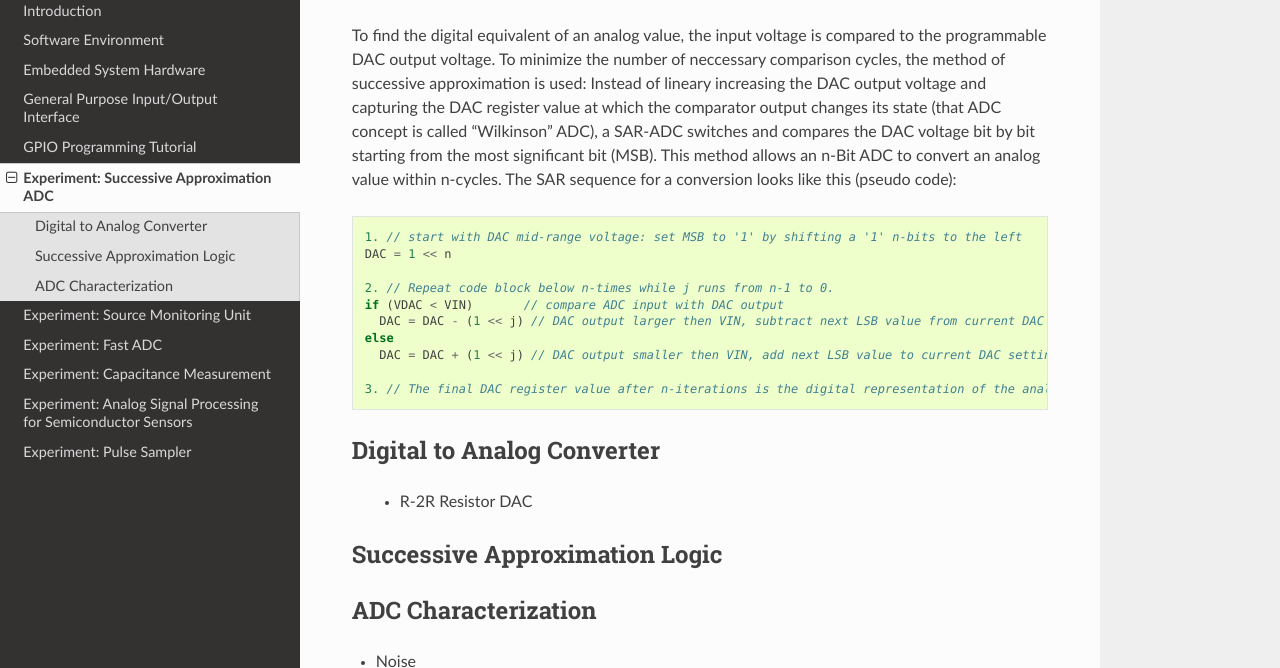
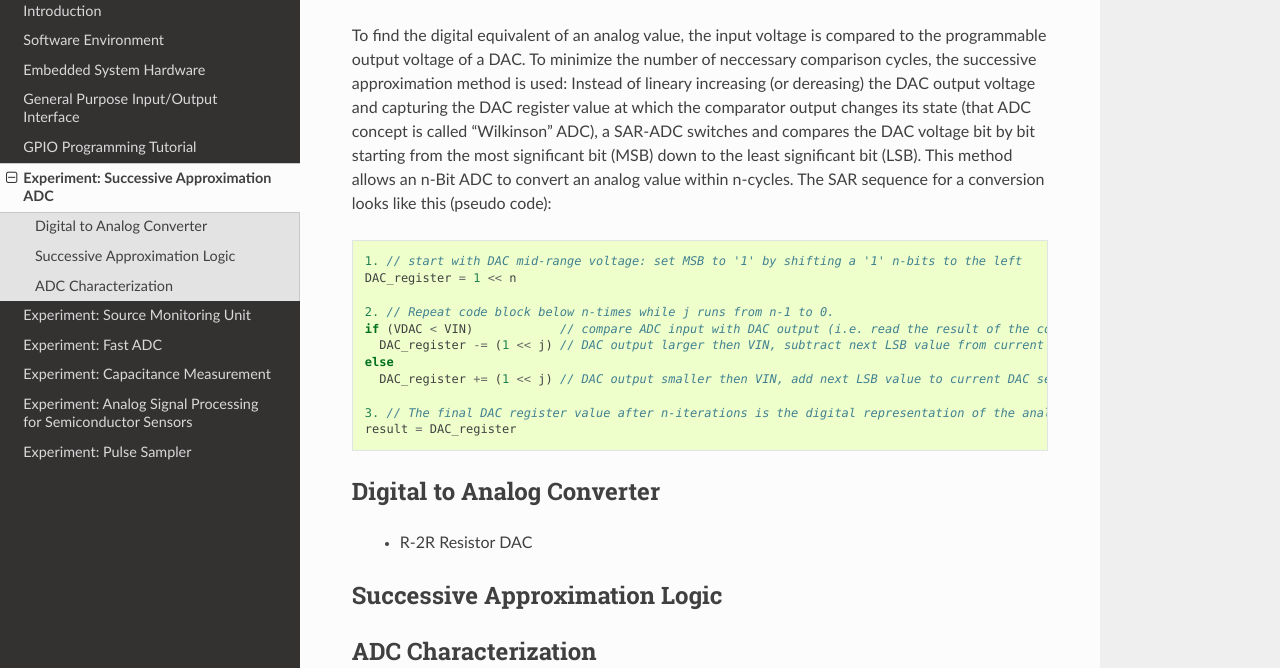
Before and after one commit to SiLab-Bonn/Embedded-System-Lab, a Sphinx documentation site: the page built from docs/source/sar-adc.rst, in a window 1280 px wide and 900 px high, scrolled down 820 px, cut to the strip 232-900 px from the top of the window. Built offline with Sphinx 7.4.7 and the Read the Docs theme 2.0.0, drawn with Linux system fonts in a browser that asks for light colours.

Commit message:
Update sar-adc.rst

```diff
--- a/docs/source/sar-adc.rst
+++ b/docs/source/sar-adc.rst
@@ -16,25 +16,21 @@ In this module, function and performance of a successive-approximation register
 
     Functional block diagram of the SAR-ADC
 
-To find the digital equivalent of an analog value, the input voltage is compared to the programmable DAC output voltage. To minimize the number of neccessary comparison cycles, the method of successive approximation is used: Instead of lineary increasing the DAC output voltage and capturing the DAC register value at which the comparator output changes its state (that ADC concept is called "Wilkinson" ADC), a SAR-ADC switches and compares the DAC voltage bit by bit starting from the most significant bit (MSB). This method allows an n-Bit ADC to convert an analog value within n-cycles. The SAR sequence for a conversion looks like this (pseudo code):
+To find the digital equivalent of an analog value, the input voltage is compared to the programmable  output voltage of a DAC. To minimize the number of neccessary comparison cycles, the successive approximation method is used: Instead of lineary increasing (or dereasing) the DAC output voltage and capturing the DAC register value at which the comparator output changes its state (that ADC concept is called "Wilkinson" ADC), a SAR-ADC switches and compares the DAC voltage bit by bit starting from the most significant bit (MSB) down to the least significant bit (LSB). This method allows an n-Bit ADC to convert an analog value within n-cycles. The SAR sequence for a conversion looks like this (pseudo code):
 
 .. code-block:: c
 
   1. // start with DAC mid-range voltage: set MSB to '1' by shifting a '1' n-bits to the left
-  DAC = 1 << n
+  DAC_register = 1 << n
 
   2. // Repeat code block below n-times while j runs from n-1 to 0.
-  if (VDAC < VIN)       // compare ADC input with DAC output
-    DAC = DAC - (1 << j) // DAC output larger then VIN, subtract next LSB value from current DAC setting
+  if (VDAC < VIN)            // compare ADC input with DAC output (i.e. read the result of the comparator)
+    DAC_register -= (1 << j) // DAC output larger then VIN, subtract next LSB value from current DAC setting
   else
-    DAC = DAC + (1 << j) // DAC output smaller then VIN, add next LSB value to current DAC setting
+    DAC_register += (1 << j) // DAC output smaller then VIN, add next LSB value to current DAC setting
 
   3. // The final DAC register value after n-iterations is the digital representation of the analog input voltage.
-
-
-
-
-
+  result = DAC_register
 
 Digital to Analog Converter
 ---------------------------
```
